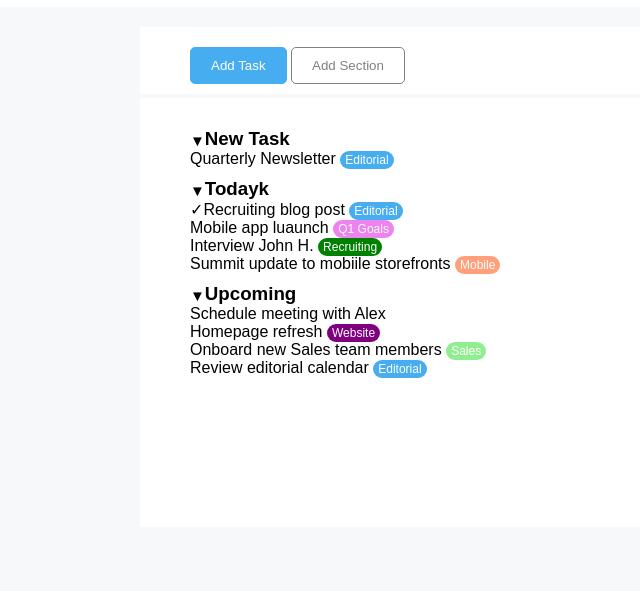
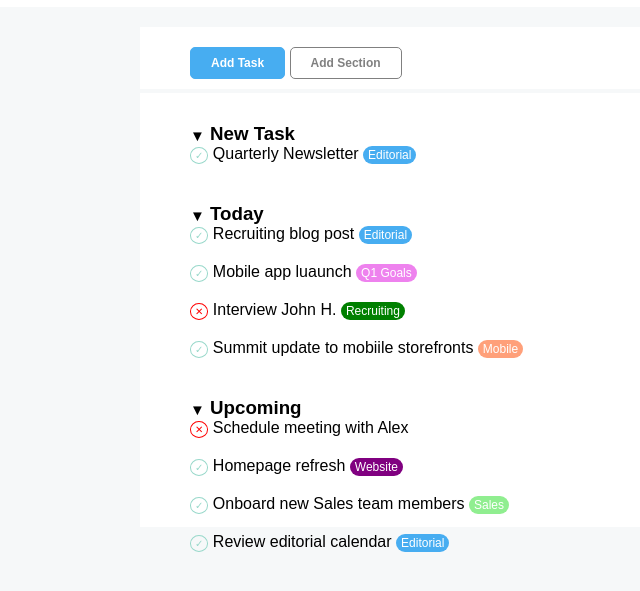
Before and after one commit to B0G0N1/html-css-toboolist, a plain HTML site: page index.html in a window 1280 px wide. Shown: the part 63-654 px from the top of the page, without its empty margins (0-640 px from the left). Drawn offline with Linux system fonts and the light colour scheme.

Commit message:
[FEAT] Finished List, add comment, controlled and Fixed, FINAL PROJECT

```diff
--- a/css/style.css
+++ b/css/style.css
@@ -4,6 +4,7 @@
     box-sizing: border-box;
     font-family: Arial, Helvetica, sans-serif;
 }
+
 
 /* BODY */
 body{
@@ -27,6 +28,7 @@ body{
     font-size: 40px;
 }
 
+
 /* MAIN */
 #container{
     width: 1000px;
@@ -35,26 +37,32 @@ body{
     background-color: white;
 }
 
+
 /* BUTTON SECTION */
 #button_div{
     padding: 20px 0px 10px 50px;
 }
 
-#task_button{
+.button{
+    font-size: 12px;
+    font-weight: bold;
+    border-radius: 5px;
+    padding: 8px 20px;
+    border: 1px solid;
+}
+
+#task{
     background-color: #47adf1;
     color: white;
-    border-radius: 5px;
-    padding: 10px 20px;
-    border: 1px solid #47adf1;
+    border-color: #47adf1;
 }
 
-#section_button{
+#section{
     background-color: white;
     color: grey;
-    border-radius: 5px;
-    padding: 10px 20px;
-    border: 1px solid grey;
+    border-color: grey;
 }
+
 
 /* LIST SECTION */
 #row{
@@ -67,12 +75,33 @@ body{
 
 ul{
     list-style-type: none;
-    margin-bottom: 10px;
+    margin-bottom: 40px;
+}
+
+li{
+    margin-bottom: 20px;
 }
 
 .down_row{
     vertical-align: middle;
     font-size: 15px;
+}
+
+.symbol{
+    font-size: 10px;
+    border-radius: 50%;
+    padding: 2px 4px;
+    border: 1px solid;
+}
+
+.checkmark{
+    color: #98d8ca;
+    border-color: #98d8ca;
+}
+
+.x{
+    color: red;
+    border-color: red;
 }
 
 .highlighted{
--- a/index.html
+++ b/index.html
@@ -8,44 +8,52 @@
 </head>
 <body>
     <header>
+        <!-- Div con logo e titolo -->
         <div id="header_div">
             <img id="logo" src="./img/Logo.png" alt="logo_boolean">
             <h1 id="title">Toboolist</h1>
         </div>
     </header>
     <main>
+        <!-- Contenitore centrale pagina -->
         <div id="container">
+            <!-- Div con Bottoni -->
             <div id="button_div">
-                <button id="task_button">Add Task</button>
-                <button id="section_button">Add Section</button>
+                <button class="button" id="task">Add Task</button>
+                <button class="button" id="section">Add Section</button>
             </div>
+            <!-- Div con liste -->
             <div id="list_div">
                 <hr id="row">
+                <!-- Lista principale -->
                 <ul id="main_table">
+                    <!-- SOTTOLISTA NEW TASK -->
                     <li>
-                        <h3><span class="down_row">&#9660;</span>New Task</h3>
+                        <h3><span class="down_row">&#9660;</span> New Task</h3>
+                        <ul>
+                            <li><span class="symbol checkmark">&#10003;</span> Quarterly Newsletter <span class="highlighted azure">Editorial</span></li>
+                        </ul>
                     </li>
-                    <ul>
-                        <li>Quarterly Newsletter <span class="highlighted azure">Editorial</span></li>
-                    </ul>
+                    <!-- SOTTOLISTA TODAY -->
                     <li>
-                        <h3><span class="down_row">&#9660;</span>Todayk</h3>
+                        <h3><span class="down_row">&#9660;</span> Today</h3>
+                        <ul>
+                            <li><span class="symbol checkmark">&#10003;</span> Recruiting blog post <span class="highlighted azure">Editorial</span></li>
+                            <li><span class="symbol checkmark">&#10003;</span> Mobile app luaunch <span class="highlighted violet">Q1 Goals</span></li>
+                            <li><span class="symbol x">&#10005;</span> Interview John H. <span class="highlighted green">Recruiting</span></li>
+                            <li><span class="symbol checkmark">&#10003;</span> Summit update to mobiile storefronts <span class="highlighted orange">Mobile</span></li>
+                        </ul>
                     </li>
-                    <ul>
-                        <li><span>&#10003;</span>Recruiting blog post <span class="highlighted azure">Editorial</span></li>
-                        <li>Mobile app luaunch <span class="highlighted violet">Q1 Goals</span></li>
-                        <li>Interview John H. <span class="highlighted green">Recruiting</span></li>
-                        <li>Summit update to mobiile storefronts <span class="highlighted orange">Mobile</span></li>
-                    </ul>
+                    <!-- SOTTOLISTA UPCOMING -->
                     <li>
-                        <h3><span class="down_row">&#9660;</span>Upcoming</h3>
+                        <h3><span class="down_row">&#9660;</span> Upcoming</h3>
+                        <ul>
+                            <li><span class="symbol x">&#10005;</span> Schedule meeting with Alex</li>
+                            <li><span class="symbol checkmark">&#10003;</span> Homepage refresh <span class="highlighted purple">Website</span></li>
+                            <li><span class="symbol checkmark">&#10003;</span> Onboard new Sales team members <span class="highlighted lightgreen">Sales</span></li>
+                            <li><span class="symbol checkmark">&#10003;</span> Review editorial calendar <span class="highlighted azure">Editorial</span></li>
+                        </ul>
                     </li>
-                    <ul>
-                        <li>Schedule meeting with Alex</li>
-                        <li>Homepage refresh <span class="highlighted purple">Website</span></li>
-                        <li>Onboard new Sales team members <span class="highlighted lightgreen">Sales</span></li>
-                        <li>Review editorial calendar <span class="highlighted azure">Editorial</span></li>
-                    </ul>
                 </ul>
             </div>
         </div>
```
